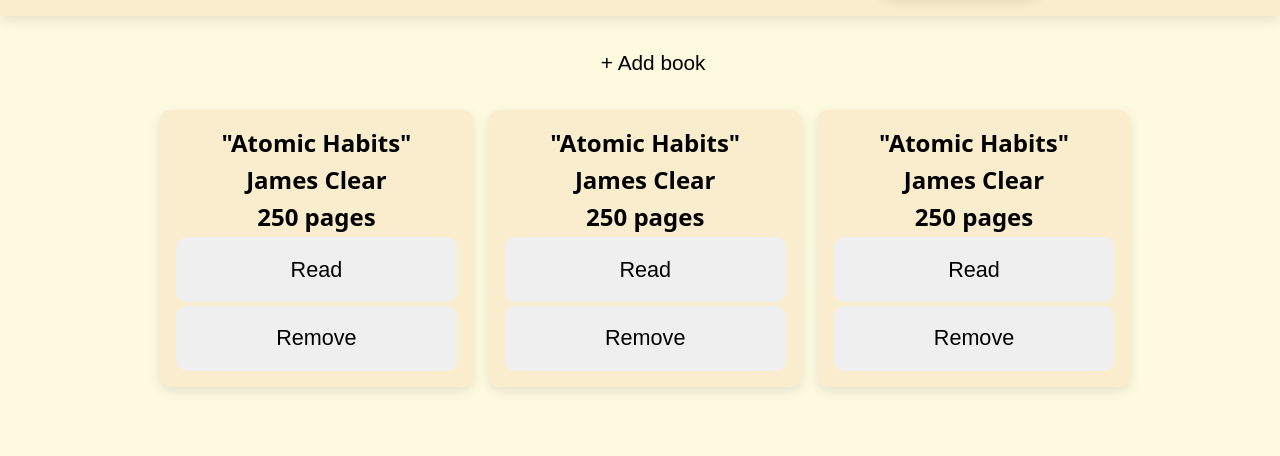
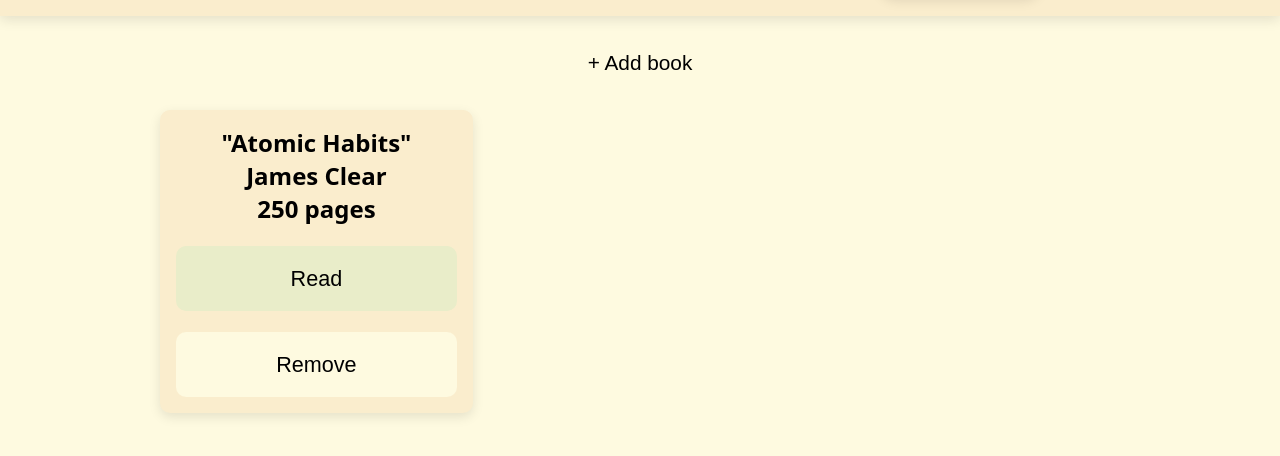
Before and after one commit to baldx/Library, a plain HTML site: page index.html in a window 1280 px wide. Shown: the part 70-526 px from the top of the page. Drawn offline with Linux system fonts and the light colour scheme.

Commit message:
add class

```diff
--- a/index.html
+++ b/index.html
@@ -18,28 +18,14 @@
         <button class="add-book">+ Add book</button>
         <div class="card-container">
             <div class="card">
-                <div class="title">"Atomic Habits"</div>
-                <div class="author">James Clear</div>
-                <div class="pages">250 pages</div>
-                <button>Read</button>
-                <button>Remove</button>
-            </div>
+                <div class="info" align="center">
+                    <div class="title">"Atomic Habits"</div>
+                    <div class="author">James Clear</div>
+                    <div class="pages">250 pages</div>
+                </div>
 
-            <div class="card">
-                <div class="title">"Atomic Habits"</div>
-                <div class="author">James Clear</div>
-                <div class="pages">250 pages</div>
-                <button>Read</button>
-                <button>Remove</button>
-            </div>
-
-            <div class="card">
-                <div class="title">"Atomic Habits"</div>
-                <div class="author">James Clear</div>
-                <div class="pages">250 pages</div>
-                <button>Read</button>
-                <button>Remove</button>
-            </div>
+                <button class="read">Read</button>
+                <button class="remove">Remove</button>
         </div>
     </main>
 </body>
```
